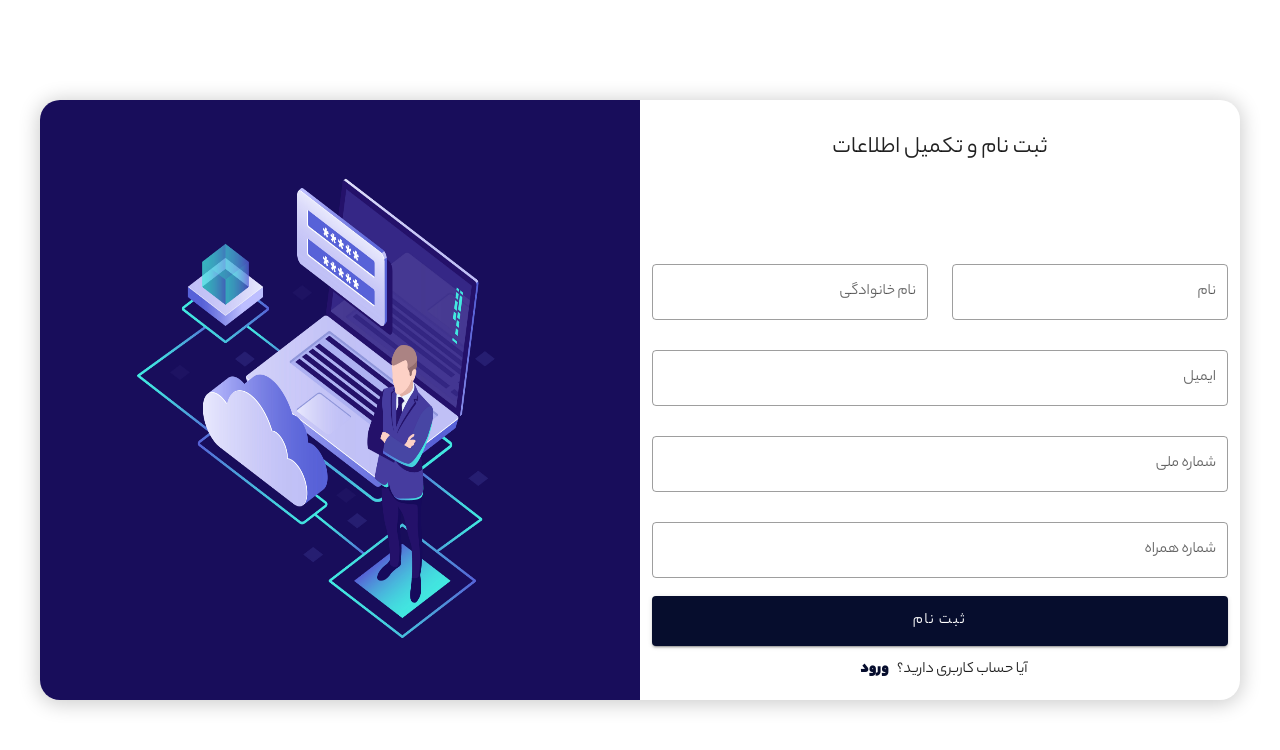
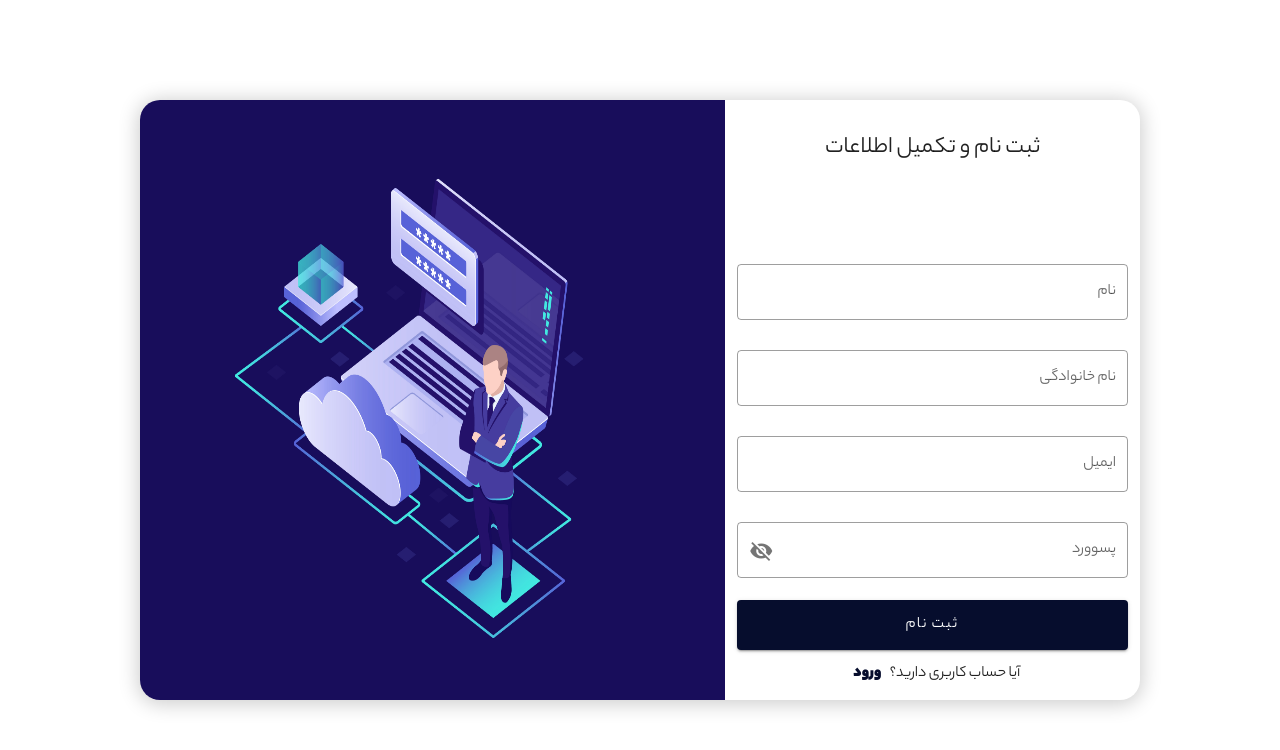
Before and after one commit to CloudComputing1401/cloud-computing, a Nuxt app: page /register in a window 1280 px wide. Shown: the top 750 px of the page. Built offline with nearby package versions, Linux system fonts and the light colour scheme.

Commit message:
add api login and register

```diff
--- a/pages/login/index.vue
+++ b/pages/login/index.vue
@@ -1,8 +1,10 @@
 <template>
   <div class="d-flex justify-center items-center h-full w-full">
-    <div class="w-[1000px] min-h-[550px] bg-white custom-shadow rounded-[20px] m-5">
+    <div
+      class="w-[1000px] min-h-[550px] bg-white custom-shadow rounded-[20px] m-5"
+    >
       <v-row>
-        <v-col cols="12" md="5" class="pl-0">
+        <v-col cols="12" md="5" class="pl-md-0">
           <div class="p-3">
             <h1 class="regular text-center text-2xl mt-5 mb-3">
               ورود به پنل کاربری
@@ -11,7 +13,15 @@
               <v-expand-transition>
                 <div
                   v-if="errorMessage"
-                  class="w-full h-full border-2 border-red-500 rounded-md p-4 d-flex items-center"
+                  class="
+                    w-full
+                    h-full
+                    border-2 border-red-500
+                    rounded-md
+                    p-4
+                    d-flex
+                    items-center
+                  "
                 >
                   <v-icon color="red">mdi-alert-circle-outline</v-icon>
                   <h3 class="mr-2 regular text-lg">
@@ -22,19 +32,45 @@
             </div>
             <v-expand-transition>
               <div v-if="!forgetPass" class="w-full mt-5">
-                <v-form>
+                <v-form
+                  ref="validForm"
+                  v-model="validForm"
+                  lazy-validation
+                  @submit.prevent="login"
+                >
                   <v-text-field
                     v-model="email"
                     outlined
                     label="ایمیل"
                     placeholder="ایمیل خود را وارد کنید"
+                    :rules="[
+                      (v) => !!v || 'وارد کردن ایمیل الزامی است',
+                      (v) =>
+                        !v.match(/^[\u0600-\u06FF\s]+$/) ||
+                        'ایمیل با حروف انگلیسی است.',
+                      (v) =>
+                        v.length === 0 ||
+                        /^\w+([\.-]?\w+)*@\w+([\.-]?\w+)*(\.\w{2,3})+$/.test(
+                          v
+                        ) ||
+                        'ایمیل اشتباه است.',
+                    ]"
                   />
                   <v-text-field
                     v-model="password"
+                    :type="showPassword ? 'text' : 'password'"
                     outlined
-                    label="رمز عبور"
-                    placeholder="رمز عبور خود را وارد کنید"
-                    :rules="[(v) => !!v || 'وارد کردن رمز عبور الزامی است']"
+                    label="پسوورد"
+                    placeholder="پسوورد خود را وارد کنید"
+                    :rules="[
+                      (v) => !!v || 'وارد کردن رمز عبور الزامی است.',
+                      (v) =>
+                        v.length >= 8 ||
+                        'رمز عبور حداقل باید شامل ۸کارکتر باشد.',
+                    ]"
+                    maxlength="50"
+                    :append-icon="showPassword ? 'mdi-eye' : 'mdi-eye-off'"
+                    @click:append="showPassword = !showPassword"
                   />
                   <div
                     class="d-flex flex-row-reverse cursor-pointer"
@@ -45,19 +81,36 @@
                     >
                   </div>
                   <div class="mt-4">
-                    <v-btn block height="50" color="primary" @click="login()">
+                    <v-btn
+                      type="submit"
+                      block
+                      height="50"
+                      color="primary"
+                      :disabled="!validForm"
+                    >
                       <span class="text-base text-white">ورود</span>
                     </v-btn>
+                  </div>
+                </v-form>
                 <nuxt-link to="/register">
                   <div
                     v-ripple
-                        class="w-full h-[50px] d-flex items-center justify-center bg-[#E0E0E0] rounded-md mt-3 text-black regular"
+                    class="
+                      w-full
+                      h-[50px]
+                      d-flex
+                      items-center
+                      justify-center
+                      bg-[#E0E0E0]
+                      rounded-md
+                      mt-3
+                      text-black
+                      regular
+                    "
                   >
                     ثبت نام
                   </div>
                 </nuxt-link>
-                  </div>
-                </v-form>
               </div>
             </v-expand-transition>
             <v-expand-transition>
@@ -86,13 +139,26 @@ export default {
     return {
       email: "",
       password: "",
+      showPassword: false,
       forgetPass: false,
       errorMessage: false,
+      validForm: true,
     };
   },
   methods: {
-    login() {
+    async login() {
+      if (this.$refs.validForm.validate()) {
+        try {
+          const data = await this.$axios.post("users/token/", {
+            password: this.password,
+            email: this.email,
+          });
+          console.log(data, "ali");
           this.$router.push("/panel");
+        } catch (err) {
+          console.log(err);
+        }
+      }
     },
   },
 };
--- a/pages/register/index.vue
+++ b/pages/register/index.vue
@@ -1,10 +1,17 @@
 <template>
   <div class="d-flex justify-center items-center h-full w-full">
     <div
-      class="max-w-[1200px] min-h-[550px] bg-white custom-shadow rounded-[20px] m-5"
+      class="
+        max-w-[1000px]
+        min-h-[600px]
+        bg-white
+        custom-shadow
+        rounded-[20px]
+        m-5
+      "
     >
       <v-row>
-        <v-col cols="12" md="6" class="pl-0">
+        <v-col cols="12" md="5" class="pl-md-0">
           <div class="p-3">
             <h1 class="regular text-center text-2xl mt-5 mb-3">
               ثبت نام و تکمیل اطلاعات
@@ -13,7 +20,15 @@
               <v-expand-transition>
                 <div
                   v-if="errorMessage"
-                  class="w-full h-full border-2 border-red-500 rounded-md p-4 d-flex items-center"
+                  class="
+                    w-full
+                    h-full
+                    border-2 border-red-500
+                    rounded-md
+                    p-4
+                    d-flex
+                    items-center
+                  "
                 >
                   <v-icon color="red">mdi-alert-circle-outline</v-icon>
                   <h3 class="mr-2 regular text-lg">
@@ -23,28 +38,84 @@
               </v-expand-transition>
             </div>
             <div class="w-full mt-5">
-              <v-form>
+              <v-form
+                @submit.prevent="registerHandler"
+                lazy-validation
+                ref="validForm"
+                v-model="validForm"
+              >
                 <v-row>
-                  <v-col cols="12" md="6" class="py-0">
+                  <v-col cols="12" class="py-0">
                     <v-text-field
+                      v-model="registerData.firstName"
                       outlined
                       label="نام"
                       placeholder="نام خود را وارد کنید"
+                      :rules="[
+                        (v) => !!v || 'وارد کردن نام الزامی است',
+                        (v) =>
+                          !!v.match(/^[\u0600-\u06FF\s]+$/) ||
+                          'از حروف فارسی استفاده کنید.',
+                        (v) => v.length > 2 || 'نام باید حداقل 3 کاراکتر باشد',
+                      ]"
                     />
                   </v-col>
-                  <v-col cols="12" md="6" class="py-0"
+                  <v-col cols="12" class="py-0"
                     ><v-text-field
+                      v-model="registerData.lastName"
                       outlined
                       label="نام خانوادگی"
                       placeholder="نام خانوادگی خود را وارد کنید"
+                      :rules="[
+                        (v) => !!v || 'وارد کردن نام خانوادگی الزامی است',
+                        (v) =>
+                          !!v.match(/^[\u0600-\u06FF\s]+$/) ||
+                          'از حروف فارسی استفاده کنید.',
+                        (v) =>
+                          v.length > 2 ||
+                          'نام خانوادگی باید حداقل 3 کاراکتر باشد',
+                      ]"
                   /></v-col>
                   <v-col cols="12" class="py-0"
                     ><v-text-field
+                      v-model="registerData.email"
                       outlined
                       label="ایمیل"
                       placeholder="ایمیل خود را وارد کنید"
+                      :rules="[
+                        (v) => !!v || 'وارد کردن ایمیل الزامی است',
+                        (v) =>
+                          !v.match(/^[\u0600-\u06FF\s]+$/) ||
+                          'ایمیل با حروف انگلیسی است.',
+                        (v) =>
+                          v.length === 0 ||
+                          /^\w+([\.-]?\w+)*@\w+([\.-]?\w+)*(\.\w{2,3})+$/.test(
+                            v
+                          ) ||
+                          'ایمیل اشتباه است.',
+                      ]"
                   /></v-col>
                   <v-col cols="12" class="py-0"
+                    ><v-text-field
+                      v-model="registerData.password"
+                      :type="showPassword ? 'text' : 'password'"
+                      outlined
+                      label="پسوورد"
+                      placeholder="پسوورد خود را وارد کنید"
+                      :rules="[
+                        (v) => !!v || 'رمز عبور جدید الزامی است.',
+                        (v) =>
+                          /^[a-zA-Z0-9!@#\$%\^\&*\)\(+=._-]+$/g.test(v) ||
+                          'رمز عبور فقط می‌تواند شامل اعداد، حروف انگلیسی و کارکتر های خاص باشد.',
+                        (v) =>
+                          v.length >= 8 ||
+                          'رمز عبور حداقل باید شامل ۸کارکتر باشد.',
+                      ]"
+                      maxlength="50"
+                      :append-icon="showPassword ? 'mdi-eye' : 'mdi-eye-off'"
+                      @click:append="showPassword = !showPassword"
+                  /></v-col>
+                  <!-- <v-col cols="12" class="py-0"
                     ><v-text-field
                       outlined
                       label="شماره ملی"
@@ -55,13 +126,15 @@
                       outlined
                       label="شماره همراه"
                       placeholder="شماره همراه خود را وارد کنید"
-                  /></v-col>
+                  /></v-col> -->
                 </v-row>
                 <v-btn
+                  type="submit"
                   block
                   height="50"
                   color="primary"
-                  @click="errorMessage = true"
+                  class="mt-1"
+                  :disabled="!validForm"
                 >
                   <span class="text-base text-white">ثبت نام</span>
                 </v-btn>
@@ -77,7 +150,7 @@
             >
           </div>
         </v-col>
-        <v-col cols="12" md="6" class="pr-0">
+        <v-col cols="12" md="7" class="pr-0">
           <img
             src="/img/login.jpg"
             class="min-h-[600px] rounded-l-[20px]"
@@ -90,12 +163,38 @@
 </template>
 
 <script>
+import registerVue from "../../components/app/register/register.vue";
 export default {
   layout: "login",
   data() {
     return {
       errorMessage: false,
+      registerData: {
+        firstName: "",
+        lastName: "",
+        email: "",
+        password: "",
+      },
+      showPassword: false,
+      validForm: true,
     };
+  },
+  methods: {
+    async registerHandler() {
+      if (this.$refs.validForm.validate()) {
+        try {
+          const data = await this.$axios.post("users/register/", {
+            first_name: this.registerData.firstName,
+            last_name: this.registerData.lastName,
+            password: this.registerData.password,
+            email: this.registerData.email,
+          });
+          console.log(data, "hossein");
+        } catch (err) {
+          console.log(err);
+        }
+      }
+    },
   },
 };
 </script>
```
Lines whose indentation alone changed are shown as unchanged.
